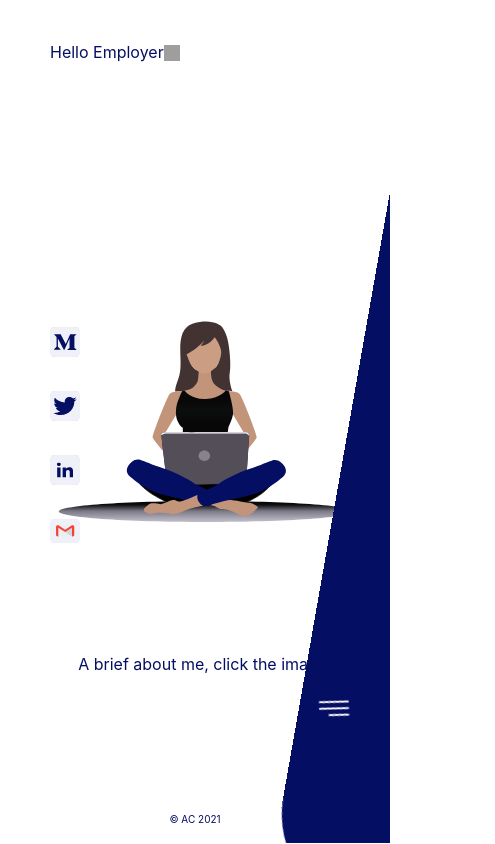
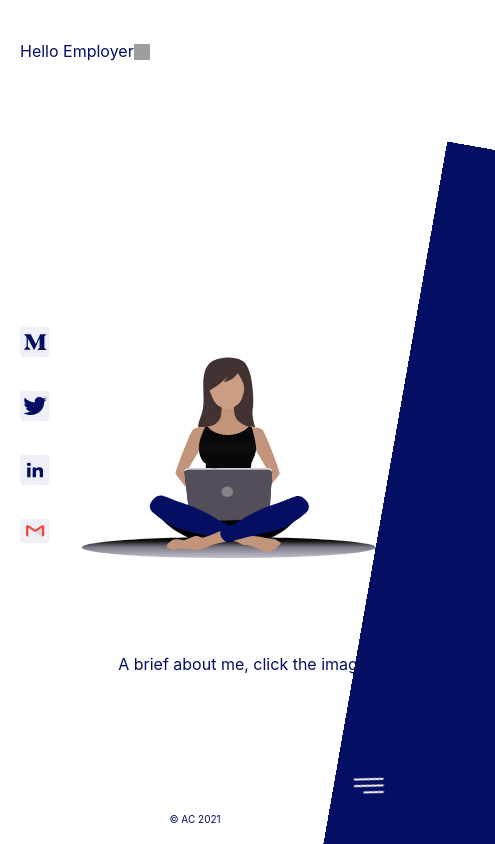
Before and after one commit to Anniez94/Portfolio-Chiedu-Mokwunye, a React (Create React App) app: page /dashboard in a window 390 px wide. Shown: the whole page, 495 px wide, since content can reach past the window. Built offline with nearby package versions, Linux system fonts and the light colour scheme; grey boxes are pictures that could not be loaded.

Commit message:
media query

```diff
--- a/src/components/dashboard/styles.css
+++ b/src/components/dashboard/styles.css
@@ -1,7 +1,7 @@
 #dashboard{
     height:95vh;
     width: 100%;
-    max-width: 100vmax;
+    max-width: 100%;
     background-color: #fff !important;
     padding: 20px 50px;
     user-select: none;
@@ -53,8 +53,8 @@ span{
   top: 40%;
    left: 38%;
    width: 800px;
-   height: 750px;
-   margin-top: -300px; /* Half the height */
+   height: 80vh;
+   margin-top: -200px;
    margin-left: -270px;
    cursor: pointer;
    will-change: transform, opacity;
@@ -75,12 +75,12 @@ span{
 
   .menu-hold{
       background-color: #040E63;
-      position: relative;
+      position: fixed;
         top: 20%;
         height: 100vh;
-        left: 99%;
+        left: 95%;
         width: 100%;
-        right: 5%;
+        right: 0%;
         border-bottom-left-radius: 100px;
         transform:rotate(10deg);
         cursor: pointer;
@@ -94,7 +94,7 @@ span{
       height: 50%;
       left: 97%;
       width: 100%;
-      right: 5%;
+      right: 0%;
       border-bottom-left-radius: 100px;
       transform:rotate(10deg);
       cursor: pointer;
@@ -154,7 +154,7 @@ span{
   .nav {
     position: relative;
     top: 50%;
-    left: 50%;
+    left: 45%;
     -webkit-transform: translateY(-50%);
     -ms-transform: translateY(-50%);
     transform: translateY(-50%);
@@ -186,23 +186,18 @@ span{
 @media screen and (max-width: 950px) {
 
         .c {
-             margin-top: -300px; /* Half the height */
              margin-left: -300px;
             }
-
 }
 
   @media screen and (max-width: 700px) {
         .c {
-            position: absolute;
-            top: 50%;
-             left: 50%;
              width: 500px;
              height: 500px;
-             margin-top: -250px; /* Half the height */
-             margin-left: -250px;
+             margin-left: -170px;
+             margin-top: -130px;
+            }
 
-            }
             .menu-open{
                   left: 94.5%;
             }
@@ -211,9 +206,43 @@ span{
 
 @media screen and (max-width: 500px) {
     .more-info {
-        margin-left: -240px;
+        margin-left: -200px;
       }
       .menu-open{
         left: 93%;
   }
+
+  #dashboard{
+    padding: 20px 20px 0px 20px;
+  }
+  .c {
+     margin-left: -150px;
+    }
+    .nav {
+      left: 20%;
+    }
+
 }
+
+@media screen and (max-width: 400px) {
+
+.c {
+   margin-left: -180px;
+  }
+
+  .more-info {
+    margin-left: -200px;
+  }
+
+  .menu-open{
+    left: 91%;
+}
+}
+
+@media screen and (max-width: 350px) {
+
+  .c {
+     margin-left: -150px;
+    }
+
+  }
--- a/src/components/footer/styles.css
+++ b/src/components/footer/styles.css
@@ -1,7 +1,9 @@
 .footer {
     position: fixed;
     bottom: 0;
+    width: 100%;
 }
 .footer p {
     font-size: 10px  !important;
+    text-align: center;
 }
--- a/src/components/loader/Loader.jsx
+++ b/src/components/loader/Loader.jsx
@@ -15,8 +15,8 @@ const Loader = () => {
   })
 
   return (
-    <div id="root">
-    <div onClick={() => toggle(!open)} >
+    <div className="root">
+    <div onClick={() => toggle(!open)} className="root-div">
       <animated.svg style={{ transform, opacity }} viewBox="0 0 1278 446">
         <defs>
           <filter id="water">
--- a/src/components/loader/styles.css
+++ b/src/components/loader/styles.css
@@ -1,12 +1,13 @@
 
-#root > div {
+.root-div{
   display: flex;
   align-items: center;
   justify-content: center;
-  width: 100%;
+  width: 40%;
   height: 100vh;
+  margin: auto;
 }
 
-#root > div > svg {
+.root-div > svg {
   width: 100%;
 }
--- /dev/null
+++ b/src/components/notfound/Notfound.jsx
@@ -0,0 +1,11 @@
+import React from "react"
+
+const NotFound = () => {
+    return (
+        <div>
+
+        </div>
+    )
+}
+
+export default NotFound
--- a/src/routes/Index.js
+++ b/src/routes/Index.js
@@ -4,6 +4,7 @@ import Dashboard from "../components/dashboard/Dashboard"
 import About from "../components/about/About"
 import Footer from "../components/footer/Footer"
 import Loader from "../components/landingPage/LandingPage"
+import NotFound from "../components/notfound/Notfound"
 
 const Routes = () => {
     return (
@@ -12,6 +13,7 @@ const Routes = () => {
             <Route exact path="/about-me" component={About} />
            <Route exact path="/dashboard" component={Dashboard} />
            <Route exact path="/" component={Loader} />
+           <Route component={NotFound} />
            </Switch>
 
            <Footer />
```
